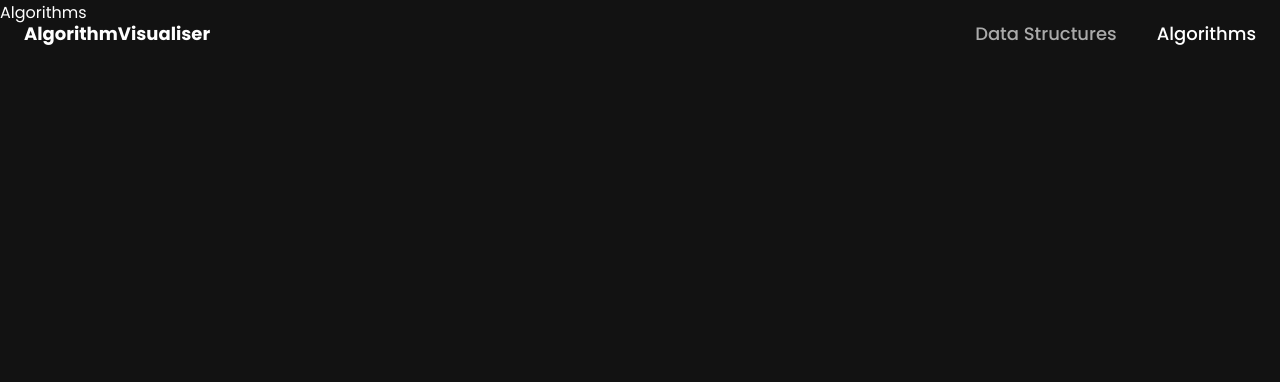
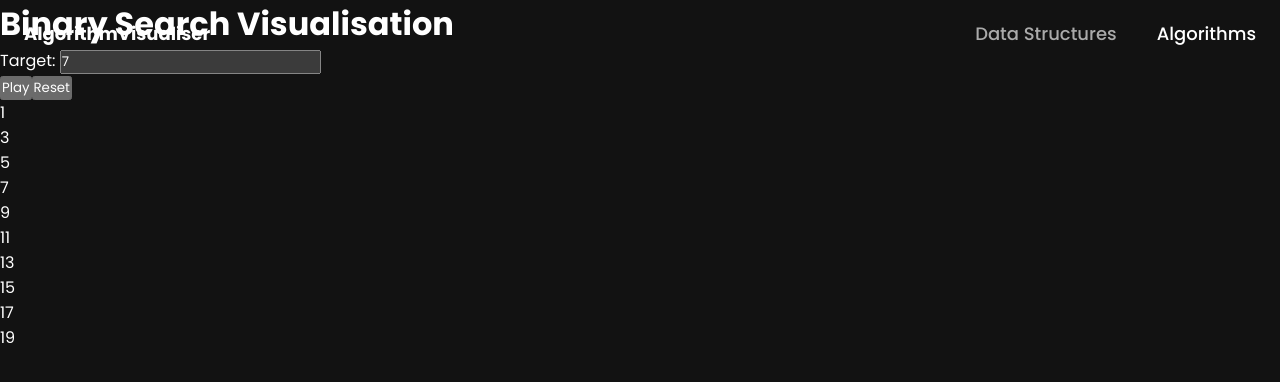
Before and after one commit to TharusanV/AlgorithmVisualiser, a React (Vite) app: page /#/hashTables in a window 1280 px wide. Both pictures are taken after a click on the item "Algorithms". Shown: the top 382 px of the page. Built offline with nearby package versions, Linux system fonts and the light colour scheme.

Commit message:
Started Binary Search

```diff
--- a/src/components/Algorithms.jsx
+++ b/src/components/Algorithms.jsx
@@ -1,8 +1,11 @@
 import React from 'react'
+import BinarySearch from './BinarySearch'
 
 const Algorithms = () => {
   return (
-    <div>Algorithms</div>
+    <>
+      <BinarySearch/>
+    </>
   )
 }
 
--- /dev/null
+++ b/src/components/BinarySearch.jsx
@@ -0,0 +1,74 @@
+import { useState } from 'react';
+
+const BinarySearch = () => {
+  const [binarySearchArray] = useState([1, 3, 5, 7, 9, 11, 13, 15, 17, 19]);
+  const [found, setFound] = useState(false);
+  const [target, setTarget] = useState(7);
+  const [mid, setMid] = useState(null);
+  const [low, setLow] = useState(0);
+  const [high, setHigh] = useState(binarySearchArray.length - 1);
+
+
+  const binarySingleStepSearch = () => {
+    //When the target is NOT in the sorted array after the binary search algorithm is used then this condition will occur
+    if (low > high) {
+      setMid(null);
+      setFound(false);
+      return;
+    }
+
+    //Finding middle of the current array based on the lowest index and highest index it could be
+    const middle = Math.floor((low + high) / 2);
+    setMid(middle);
+
+    if (array[middle] === target) {
+      setFound(true);
+      return;
+    }
+    else if (array[middle] < target) {
+      setLow(middle + 1);
+    }
+    else {
+      setHigh(middle - 1);
+    }
+  };
+
+  const resetSearch = () => {
+    setLow(0);
+    setHigh(binarySearchArray.length - 1);
+    setMid(null);
+    setFound(false);
+  };
+
+  return (
+    <div>
+      <h1 className='title'>Binary Search Visualisation</h1>
+
+      <div className='bar'>
+        <div className='target-container'>
+          <label>Target: </label>
+          <input
+            type="number"
+            value={target}
+            onChange={(e) => setTarget(Number(e.target.value))}
+          />
+        </div>
+        <button>Play</button>
+        <button onClick={resetSearch}>Reset</button>
+      </div>
+
+      <div>
+        {binarySearchArray.map((num, index) => (
+          <div key={index} >
+            {num}
+          </div>
+        ))}
+      </div>
+
+
+
+    </div>
+  )
+}
+
+export default BinarySearch
```
